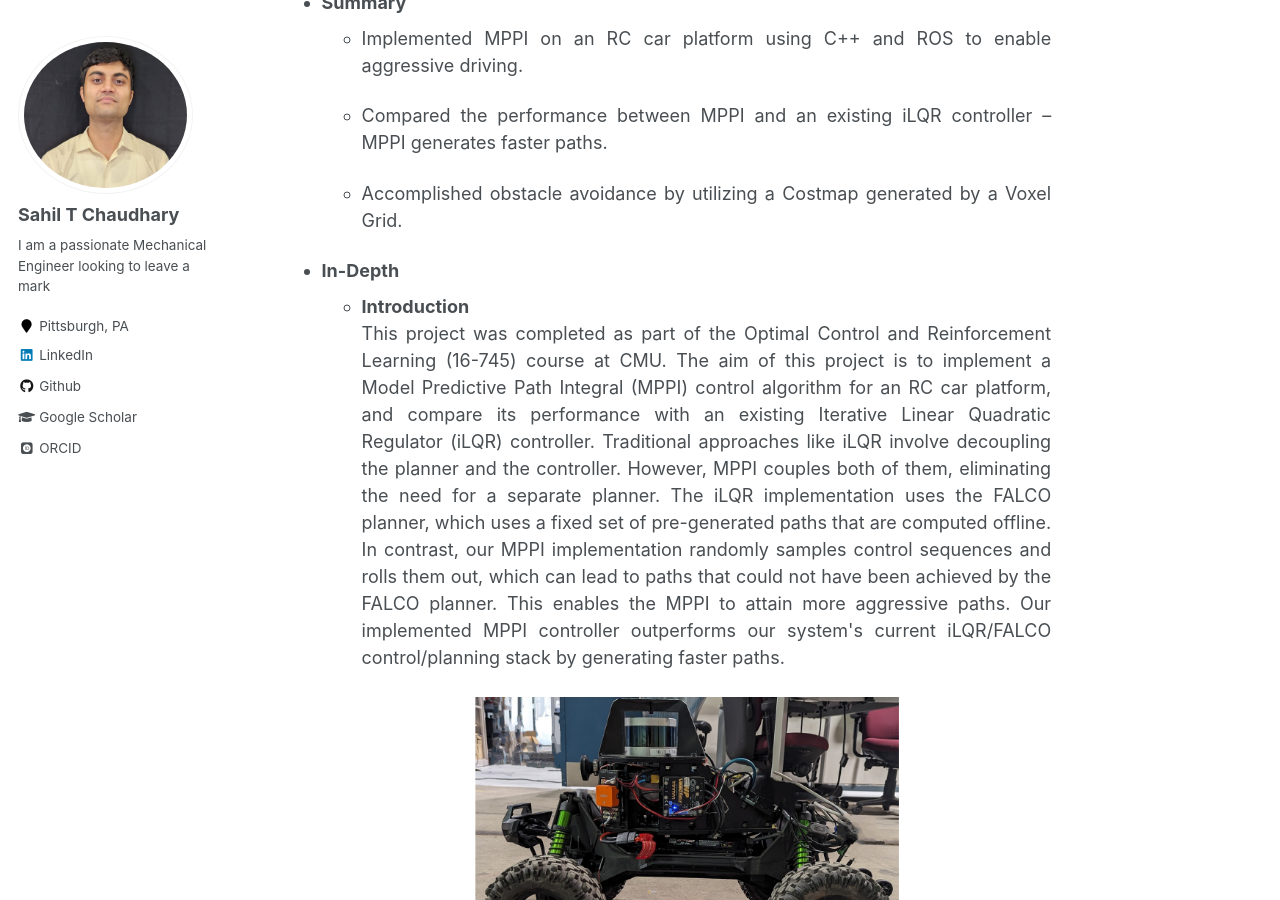
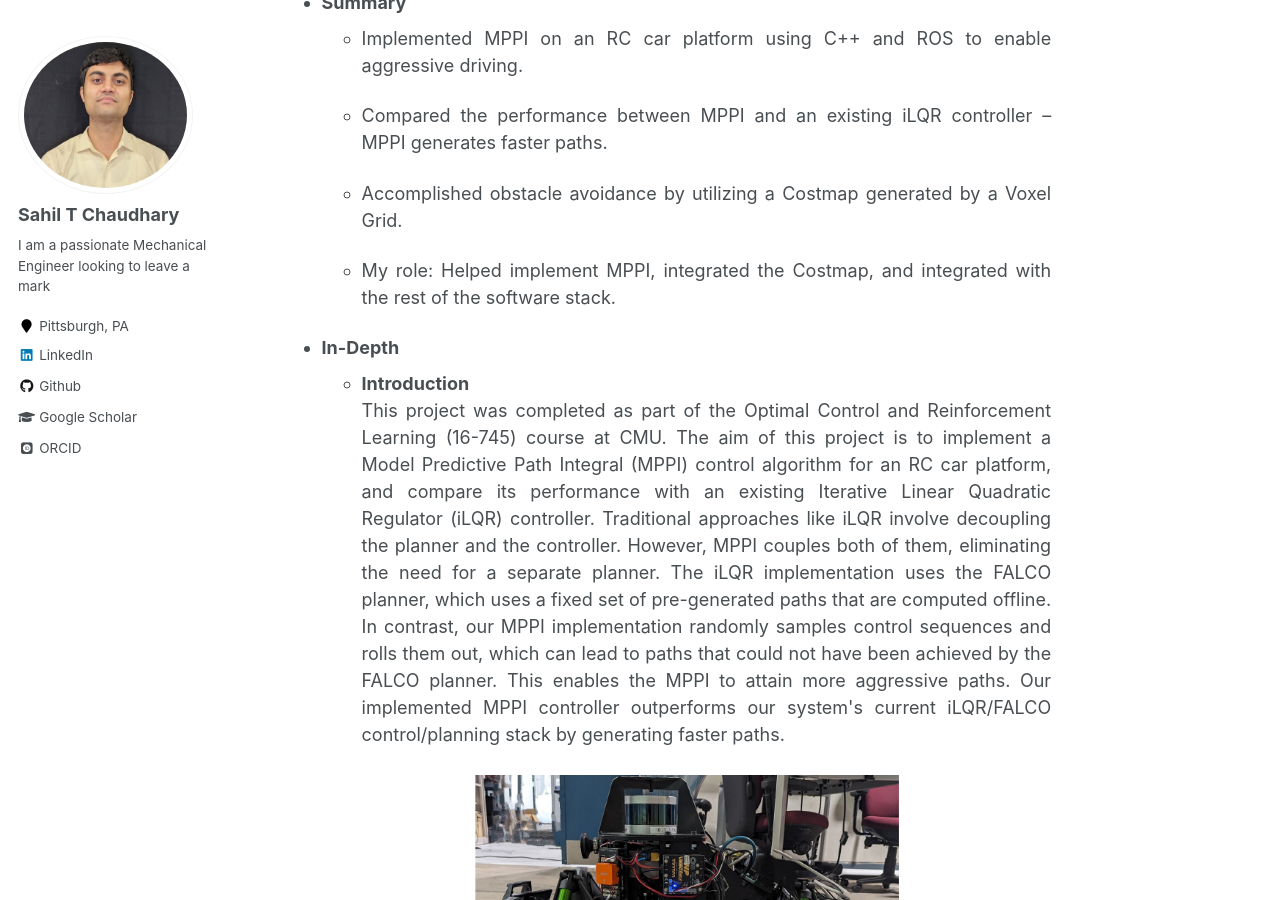
Before and after one commit to SahilTChaudhary/sahiltchaudhary.github.io, a Jekyll site: the page built from _portfolio/1_mppi_.md, in a window 1280 px wide and 900 px high, scrolled down 312 px. Built offline with Jekyll 4.4.1, drawn with Linux system fonts in a browser that asks for light colours; some web fonts are replaced; formulas are drawn with MathJax 3.

Commit message:
Updated resume and added my role to projects

```diff
--- a/_portfolio/1_mppi_.md
+++ b/_portfolio/1_mppi_.md
@@ -11,6 +11,7 @@ collection: portfolio
     -  <p style="text-align: justify;">Implemented MPPI on an RC car platform using C++ and ROS to enable aggressive driving.</p>
     -  <p style="text-align: justify;">Compared the performance between MPPI and an existing iLQR controller – MPPI generates faster paths.</p>
     -  <p style="text-align: justify;">Accomplished obstacle avoidance by utilizing a Costmap generated by a Voxel Grid.</p>
+    -  <p style="text-align: justify;">My role: Helped implement MPPI, integrated the Costmap, and integrated with the rest of the software stack.</p>
 
 * <b>In-Depth</b>
     *  <p style="text-align: justify;"><b>Introduction</b><br>This project was completed as part of the Optimal Control and Reinforcement Learning (16-745) course at CMU. The aim of this project is to implement a Model Predictive Path Integral (MPPI) control algorithm for an RC car platform, and compare its performance with an existing Iterative Linear Quadratic Regulator (iLQR) controller. Traditional approaches like iLQR involve decoupling the planner and the controller. However, MPPI couples both of them, eliminating the need for a separate planner. The iLQR implementation uses the FALCO planner, which uses a fixed set of pre-generated paths that are computed offline. In contrast, our MPPI implementation randomly samples control sequences and rolls them out, which can lead to paths that could not have been achieved by the FALCO planner. This enables the MPPI to attain more aggressive paths. Our implemented MPPI controller outperforms our system's current iLQR/FALCO control/planning stack by generating faster paths.</p>
```
Also changed, not shown: _portfolio/2_pointLIO.md (+1 -0 lines), _portfolio/3_cmuBuggy.md (+1 -0 lines), _portfolio/4_resizeableCleaningRobot.md (+1 -0 lines), _portfolio/5_prostheticArm.md (+1 -0 lines), 1 other file.
